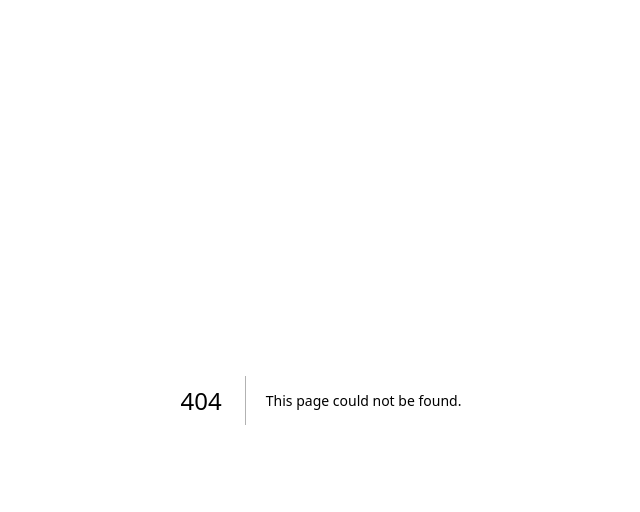
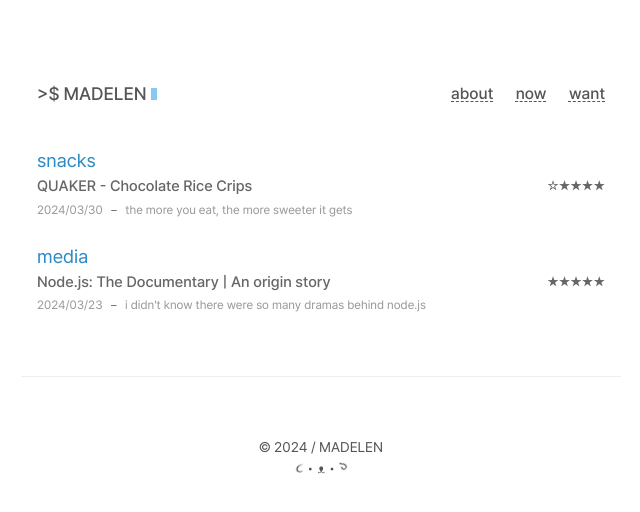
Before and after one commit to raselshikdar/blog.rasel.us.kg, a Next.js app: page /review in a window 1280 px wide. Before the commit this address had no page. Shown: the top 512 px of the page, without its empty margins (319-959 px from the left). Built offline with nearby package versions, Linux system fonts and the light colour scheme.

Commit message:
feat: review page

```diff
--- /dev/null
+++ b/src/lib/review.tsx
@@ -0,0 +1,35 @@
+export type Data = {
+  product: string
+  date: string
+  review: string
+  rating: number
+  link?: string
+  image: string
+}
+
+export type ReviewData = {
+  snacks: Data[]
+  media: Data[]
+}
+
+export const reviewed: ReviewData = {
+  snacks: [
+    {
+      product: 'QUAKER - Chocolate Rice Crips',
+      date: '2024/03/30',
+      review: 'the more you eat, the more sweeter it gets',
+      rating: 4,
+      image: 'quaker-chocolate-rice-crisps.png',
+    },
+  ],
+  media: [
+    {
+      product: 'Node.js: The Documentary | An origin story',
+      date: '2024/03/23',
+      review: "I didn't know there were so many dramas behind node.js",
+      link: 'https://youtu.be/LB8KwiiUGy0?si=4Fe4CRKDmB_VJqEm',
+      rating: 5,
+      image: 'honeypot.jpeg',
+    },
+  ],
+}
--- /dev/null
+++ b/src/pages/review/index.tsx
@@ -0,0 +1,88 @@
+import Footer from '@/components/Footer/Footer'
+import ProgressBar from '@/components/ProgressBar/ProgressBar'
+
+import styles from './review.module.scss'
+import Header from '@/components/Header/Header'
+import Head from 'next/head'
+import { createOgImage } from '@/lib/createOgImage'
+import { Data, reviewed } from '@/lib/review'
+import { ReviewData } from '@/lib/review'
+import Link from 'next/link'
+
+const Review = () => {
+  const title = "Madelen's Review Page"
+  const ogImage = createOgImage({
+    title,
+    meta: ['#review'].join('・'),
+  })
+  const reviewItems = reviewed
+
+  const handleMouseEnter = (e: any, imagePath: string) => {
+    const path = '/reviews/' + imagePath
+    e.target.style.cursor = `url('${path}'), default`
+  }
+  return (
+    <>
+      <Head>
+        <title>{title}</title>
+        <meta property="og:image" content={ogImage} />
+        <meta property="og:image:width" content="1600" />
+        <meta property="og:image:height" content="836" />
+        <meta property="og:image:alt" content={title} />
+        <meta property="og:title" content="Madelen" />
+        <meta property="og:description" content={title} />
+        <meta property="twitter:description" content={title} />
+        <meta property="twitter:card" content="summary_large_image" />
+        <link rel="me" href="https://techhub.social/@mrolemadelen" />
+      </Head>
+      <Header />
+      <ProgressBar />
+      <section className={styles.container}>
+        <ul className={styles.list}>
+          {Object.keys(reviewItems).map((key) => (
+            <div key={key}>
+              <h2 className={styles.title}>{key}</h2>
+              {reviewItems[key as keyof ReviewData].map((item: Data) => (
+                <li key={item.product} className={styles.list__item}>
+                  <div>
+                    {item.link && (
+                      <Link href={item.link} className={styles.link}>
+                        <span
+                          className={styles.product}
+                          onMouseEnter={(
+                            e: React.MouseEvent<HTMLSpanElement>
+                          ) => handleMouseEnter(e, item.image)}
+                        >
+                          {item.product}
+                        </span>
+                      </Link>
+                    )}
+                    {!item.link && (
+                      <span
+                        className={styles.product}
+                        onMouseEnter={(e: React.MouseEvent<HTMLSpanElement>) =>
+                          handleMouseEnter(e, item.image)
+                        }
+                      >
+                        {item.product}
+                      </span>
+                    )}
+                    <span className={styles.rating}>
+                      {'☆'.repeat(Math.ceil(5 - item.rating))}
+                      {'★'.repeat(item.rating)}
+                    </span>
+                  </div>
+                  <span className={styles.date}>{item.date}</span> ﹣{' '}
+                  <span className={styles.review}>{item.review}</span>
+                </li>
+              ))}
+            </div>
+          ))}
+        </ul>
+      </section>
+      <Footer />
+    </>
+  )
+}
+
+export default Review
--- /dev/null
+++ b/src/pages/review/review.module.scss
@@ -0,0 +1,77 @@
+@import '/src/styles/func.scss';
+
+.container {
+  max-width: $max-width;
+  padding: 0 px2rem(16);
+  margin: 0 auto;
+
+  color: $color-gray;
+
+  p {
+    margin-bottom: 1rem;
+    text-indent: 1rem;
+  }
+
+  .link {
+    &:hover {
+      color: $color-blue;
+    }
+  }
+}
+
+.list {
+  &__item {
+    margin-bottom: 1.5rem;
+
+    & > div {
+      display: flex;
+      justify-content: space-between;
+      align-items: center;
+    }
+    span {
+      position: relative;
+      display: inline-block;
+
+      &.product {
+        font-weight: 500;
+      }
+
+      &.date,
+      &.rating,
+      &.review {
+        font-size: 12px;
+      }
+
+      &.date,
+      &.review {
+        color: $color-lightgray;
+      }
+
+      &.rating {
+        display: flex;
+        align-items: center;
+      }
+
+      &.review {
+        text-transform: lowercase;
+      }
+    }
+  }
+}
+
+.title {
+  text-transform: lowercase;
+  color: $color-blue;
+  font-size: 1.25rem;
+}
+
+.stars_rating {
+  position: relative;
+}
+.stars {
+  display: flex;
+}
+.rating {
+  position: absolute;
+  top: 0;
+}
```
Also changed, not shown: public/reviews/honeypot.jpeg (added), public/reviews/quaker-chocolate-rice-crisps.png (added).
